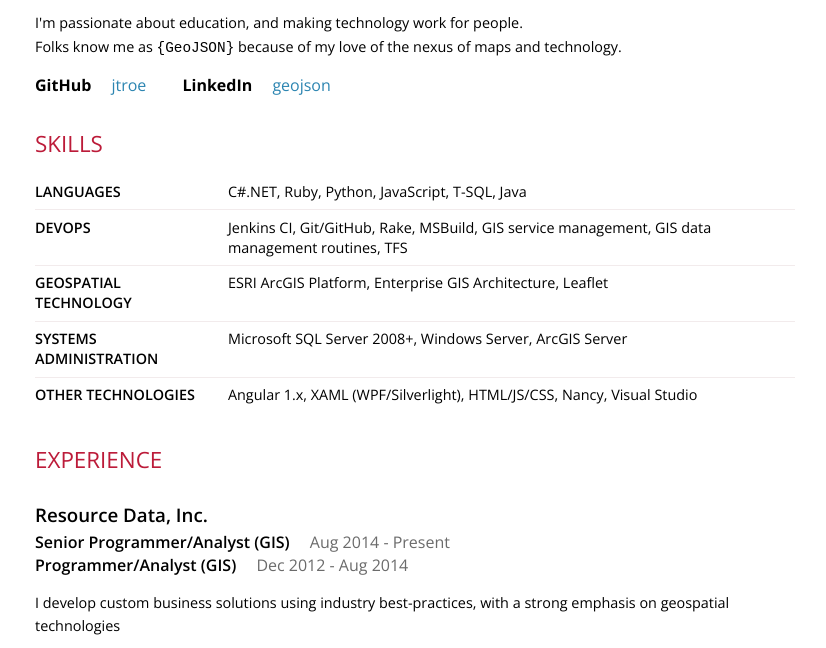
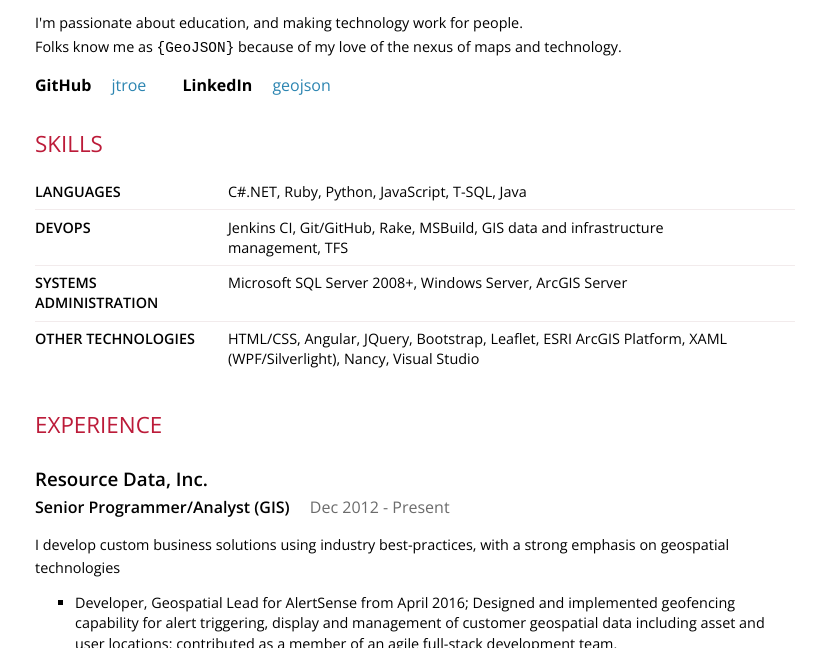
Before and after one commit to geojson/geojson.github.com, a plain HTML site: page resume/software-engineer/resume.html in a window 1280 px wide. Shown: the part 112-760 px from the top of the page, without its empty margins (5-831 px from the left). Drawn offline with nearby package versions, Linux system fonts and the light colour scheme.

Commit message:
update from resume.json

```diff
--- a/resume/software-engineer/resume.html
+++ b/resume/software-engineer/resume.html
@@ -15,7 +15,7 @@
 <h1>Jason Roebuck</h1>
 <div class="contact">
 <span class="detail">
-<a href="/cdn-cgi/l/email-protection#f69c82849993b69b93d895999b"><span class="__cf_email__" data-cfemail="345e40465b517459511a575b59">[email&#160;protected]</span><script data-cfhash='f9e31' type="text/javascript">/* <![CDATA[ */!function(t,e,r,n,c,a,p){try{t=document.currentScript||function(){for(t=document.getElementsByTagName('script'),e=t.length;e--;)if(t[e].getAttribute('data-cfhash'))return t[e]}();if(t&&(c=t.previousSibling)){p=t.parentNode;if(a=c.getAttribute('data-cfemail')){for(e='',r='0x'+a.substr(0,2)|0,n=2;a.length-n;n+=2)e+='%'+('0'+('0x'+a.substr(n,2)^r).toString(16)).slice(-2);p.replaceChild(document.createTextNode(decodeURIComponent(e)),c)}p.removeChild(t)}}catch(u){}}()/* ]]> */</script></a>
+<a href="/cdn-cgi/l/email-protection#036977716c66436e662d606c6e"><span class="__cf_email__" data-cfemail="abc1dfd9c4ceebc6ce85c8c4c6">[email&#160;protected]</span><script data-cfhash='f9e31' type="text/javascript">/* <![CDATA[ */!function(t,e,r,n,c,a,p){try{t=document.currentScript||function(){for(t=document.getElementsByTagName('script'),e=t.length;e--;)if(t[e].getAttribute('data-cfhash'))return t[e]}();if(t&&(c=t.previousSibling)){p=t.parentNode;if(a=c.getAttribute('data-cfemail')){for(e='',r='0x'+a.substr(0,2)|0,n=2;a.length-n;n+=2)e+='%'+('0'+('0x'+a.substr(n,2)^r).toString(16)).slice(-2);p.replaceChild(document.createTextNode(decodeURIComponent(e)),c)}p.removeChild(t)}}catch(u){}}()/* ]]> */</script></a>
 </span>
 <span class="detail">
 (256) 786-9276
@@ -64,19 +64,8 @@
 Git/GitHub,
 Rake,
 MSBuild,
-GIS service management,
-GIS data management routines,
+GIS data and infrastructure management,
 TFS
-</div>
-</div>
-<div class="item">
-<div class="name">
-Geospatial Technology
-</div>
-<div class="keywords">
-ESRI ArcGIS Platform,
-Enterprise GIS Architecture,
-Leaflet
 </div>
 </div>
 <div class="item">
@@ -94,9 +83,13 @@
 Other Technologies
 </div>
 <div class="keywords">
-Angular 1.x,
+HTML/CSS,
+Angular,
+JQuery,
+Bootstrap,
+Leaflet,
+ESRI ArcGIS Platform,
 XAML (WPF/Silverlight),
-HTML/JS/CSS,
 Nancy,
 Visual Studio
 </div>
@@ -112,27 +105,17 @@
 Senior Programmer/Analyst (GIS)
 </span>
 <span class="startDate">
-Aug 2014
+Dec 2012
 </span>
 <span class="endDate">
 - Present
-</span>
-<br>
-<span class="position">
-Programmer/Analyst (GIS)
-</span>
-<span class="startDate">
-Dec 2012
-</span>
-<span class="endDate">
-- Aug 2014
 </span>
 <div class="summary">
 <p><p>I develop custom business solutions using industry best-practices, with a strong emphasis on geospatial technologies</p></p>
 </div>
 <ul class="highlights">
 <li>Developer, Geospatial Lead for AlertSense from April 2016; Designed and implemented geofencing capability for alert triggering, display and management of customer geospatial data including asset and user locations; contributed as a member of an agile full-stack development team.</li>
-<li>Lead Developer for J.R. Simplot Company Corporate GIS Division from May 2015 through March 2016; successfully upgraded corporate GIS infrastructure; coordinated upgrade effort across multiple teams to ensure required applications updated in sync; implemented Portal for ArcGIS across Enterrpise; Architected and built automated aerial imagery processing solution replacing a collection of manually coordinated scripts.</li>
+<li>Lead Developer for J.R. Simplot Company Corporate GIS Division from May 2015 through March 2016; successfully upgraded corporate GIS infrastructure; coordinated upgrade effort across multiple teams to ensure required applications updated in sync; implemented Portal for ArcGIS across Enterrpise; Rewrote legacy application directory (Silverlight) as Angular 1.4.x app as pilot and proof-of-concept; Architected and built automated aerial imagery processing solution replacing a collection of manually coordinated scripts.</li>
 <li>Lead Developer for Alaska Gasline Development Corporation GIS Division from January 2013 through May 2015; developed and maintained custom GIS web portal which provides access to webmaps and metadata from Enterprise GIS infrastructure; directed infrastructure team in proper maintenance of GIS assets; provided recommendations to business; utilized and enforced industry standards for data governance and development workflows.</li>
 </ul>
 </section>
@@ -204,7 +187,7 @@
 Bachelor of Science
 </span>
 <span class="area">
-- Geography, GIS
+- Geography, Geographic Information Systems
 </span>
 </div>
 </div>
```
Also changed, not shown: 1 other file.
